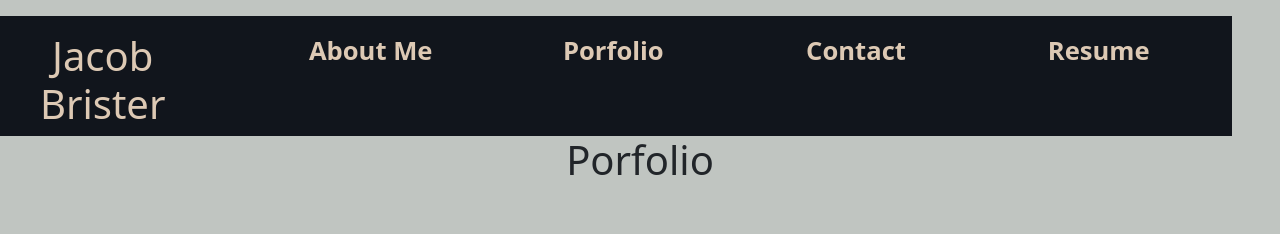
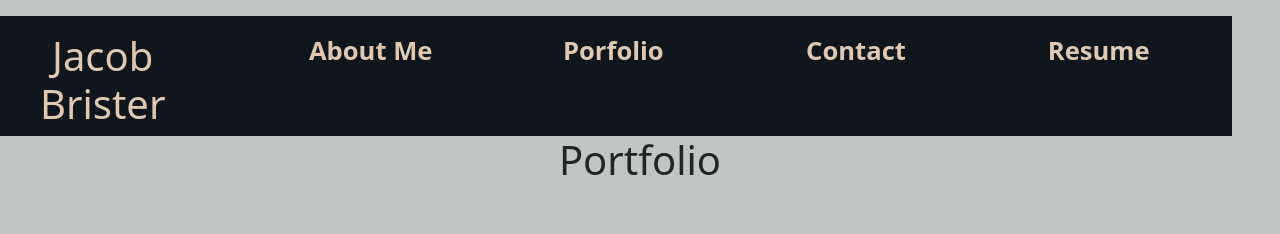
Before and after one commit to jbrister71/react-portfolio, a React (Create React App) app: page / in a window 1280 px wide. Both pictures are taken after a click on the element "Porfolio". Shown: the top 234 px of the page. Built offline with nearby package versions, Linux system fonts and the light colour scheme.

Commit message:
added context component

```diff
--- a/src/App.js
+++ b/src/App.js
@@ -3,6 +3,7 @@ import './App.css';
 import Header from './components/Header';
 import Footer from './components/Footer';
 import AboutMe from './components/AboutMe';
+import Contact from './components/Contact';
 
 function App() {
 
@@ -19,8 +20,8 @@ function App() {
     <div className="App">
       <Header navCategories={navCategories} currentCategory={currentCategory} setCurrentCategory={setCurrentCategory}></Header>
       {currentCategory === navCategories[0] ? <AboutMe></AboutMe> : <></>}
-      {currentCategory === navCategories[1] ? <h1>Porfolio</h1> : <></>}
-      {currentCategory === navCategories[2] ? <h1>Contact</h1> : <></>}
+      {currentCategory === navCategories[1] ? <h1>Portfolio</h1> : <></>}
+      {currentCategory === navCategories[2] ? <Contact></Contact> : <></>}
       {currentCategory === navCategories[3] ? <h1>Resume</h1> : <></>}
       <Footer></Footer>
     </div>
--- /dev/null
+++ b/src/components/Contact/index.js
@@ -0,0 +1,11 @@
+import React from 'react';
+
+function Contact() {
+    return (
+        <div>
+            <h2 className='mt-4 section-name'>Contact</h2>
+        </div>
+    )
+}
+
+export default Contact;
```
